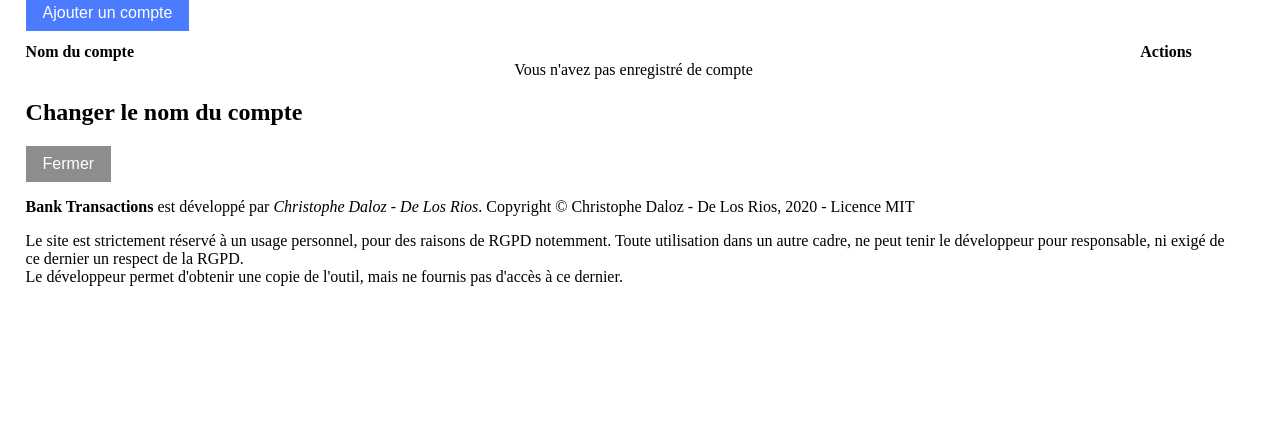
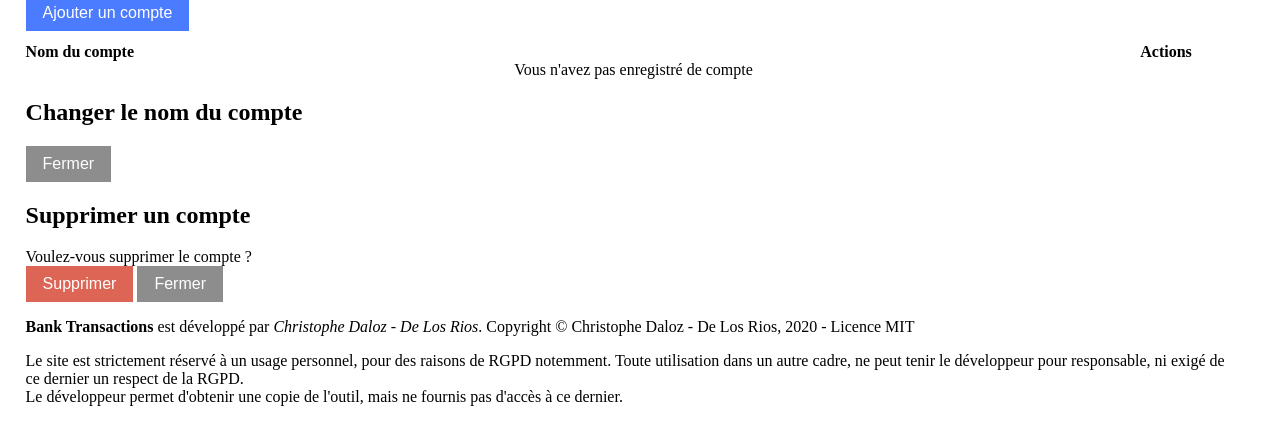
Before and after one commit to Christophedlr/bank-transactions, a Django app: page /account/ in a window 1280 px wide. Shown: the part 228-673 px from the top of the page. Run offline with Django 3.2, Linux system fonts and the light colour scheme; the visitor is signed in with stand-in values (Sample User, id 1).

Commit message:
Add modal to delete account

```diff
--- a/bank/bank/system/templates/system/list.html
+++ b/bank/bank/system/templates/system/list.html
@@ -39,7 +39,8 @@
                         <img src="{% static 'system/images/pencil.svg' %}" class="ico ico-pencil">
                     </a>
 
-                    <a href="{% url 'delete_account_system' account.id %}" title="Supprimer">
+                    <a href="{% url 'delete_account_system' account.id %}"
+                       data-toggle="modal" data-target="#delete" data-id="{{ account.id }}" title="Supprimer">
                         <img src="{% static 'system/images/delete.svg' %}" class="ico ico-delete">
                     </a>
                 </div>
@@ -77,6 +78,21 @@
             </div>
         </div>
     </div>
+
+    <div class="modal" id="delete" tabindex="-1">
+        <div class="modal-dialog">
+            <div class="modal-header">
+                <h2>Supprimer un compte</h2>
+            </div>
+            <div class="modal-body">
+                Voulez-vous supprimer le compte ?
+            </div>
+            <div class="modal-footer">
+                <button class="btn btn-error" type="button" data-toggle="delete" data-id="">Supprimer</button>
+                <button class="btn btn-default" type="button" data-dismiss="modal">Fermer</button>
+            </div>
+        </div>
+    </div>
 {% endblock %}
 
 {% block javascripts %}
@@ -87,6 +103,7 @@
             var id = $(this).attr('data-id');
             var target = $(this).attr('data-target');
 
+            if (target === '#update') {
                 $.ajax({
                     url: "/api/account/"+id,
                     context: $('div'+target+' .modal-body')
@@ -95,6 +112,16 @@
                     $(this).html(data);
                     $(target+' form[name="add"]').attr('action', link);
                 });
+            } else if (target === '#delete') {
+                $('[data-toggle="delete"]').attr('data-id', id);
+            }
+        });
+
+        $('[data-toggle="delete"]').click(function(event) {
+            event.preventDefault();
+            var link = "{% url 'delete_account_system' '0' %}".replace('0', $('[data-toggle="delete"]').attr('data-id'));
+
+            window.location = link;
         });
     </script>
     <script src="{% static 'system/js/modal.js' %}"></script>
```
Lines whose indentation alone changed are shown as unchanged.
